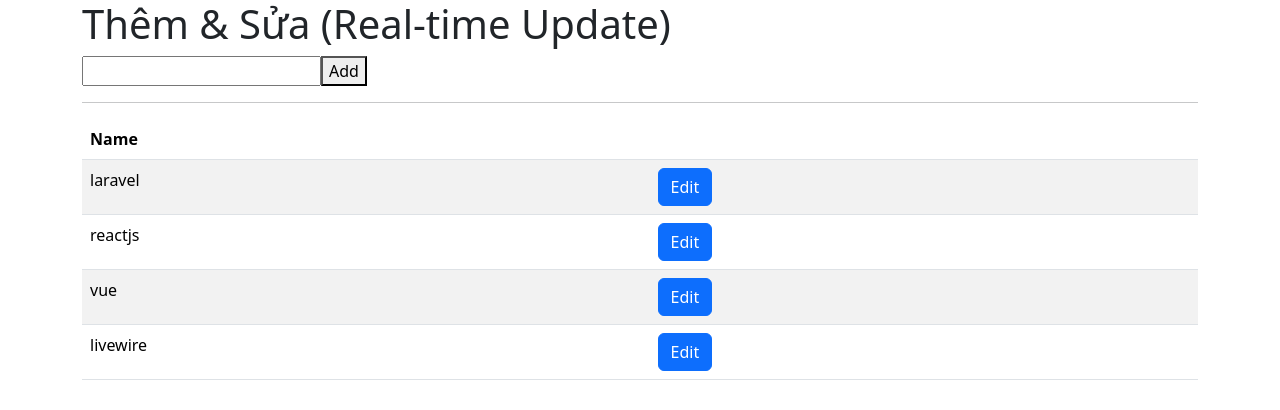
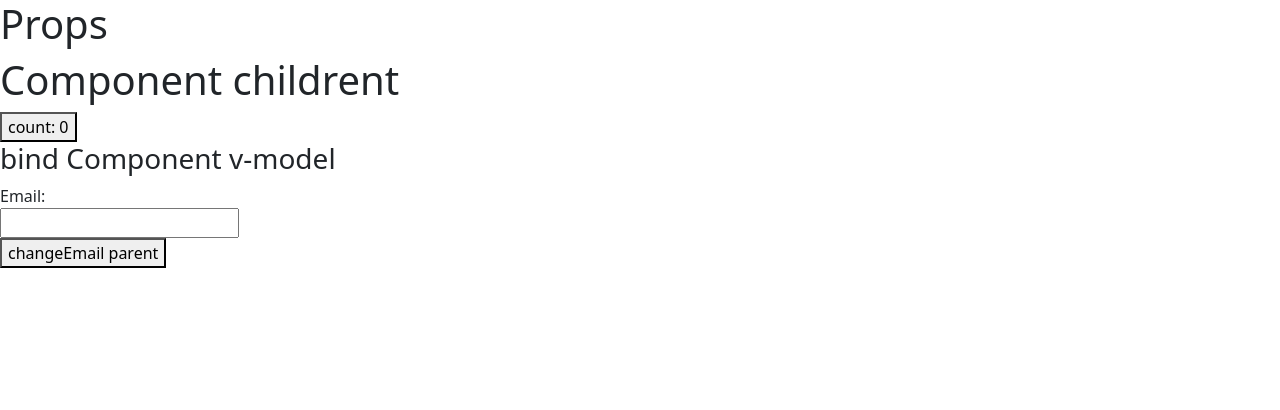
Before and after one commit to HoangAnhKy/Vue-Course, a Vue app in the folder Thực hành/course_vue/: page / in a window 1280 px wide. Shown: the top 410 px of the page. Built offline with nearby package versions, Linux system fonts and the light colour scheme.

Commit message:
component

```diff
--- /dev/null
+++ b/Thực hành/course_vue/src/Props.vue
@@ -0,0 +1,19 @@
+<script setup>
+import Childrent from "@/componenChildrent.vue"
+import {ref} from "vue";
+
+const count = ref(0)
+const handleBtn = () => {
+    count.value++;
+}
+
+const email = ref("");
+const change = () => email.value = "change"
+
+</script>
+
+<template>
+    <h1>Props</h1>
+    <Childrent @increase="handleBtn" :count="count" v-model:email="email"/>
+    <button @click="change">changeEmail parent</button>
+</template>
--- /dev/null
+++ b/Thực hành/course_vue/src/componenChildrent.vue
@@ -0,0 +1,28 @@
+<script setup>
+import {ref} from "vue";
+
+const { count } = defineProps({
+    count: {
+        type: Number,
+        default: -1
+    }
+});
+//
+const emit = defineEmits(["increase"])
+const callbackIncrease = () => emit("increase");
+
+const email = defineModel("email");
+</script>
+
+<template>
+    <h1>Component childrent</h1>
+    <button @click="callbackIncrease">count: {{ count }}</button>
+
+    <h3>bind Component v-model</h3>
+    <form>
+        <div>
+            <label>Email: {{email}} </label><br />
+            <input v-model="email">
+        </div>
+    </form>
+</template>
--- a/Thực hành/course_vue/src/main.js
+++ b/Thực hành/course_vue/src/main.js
@@ -4,8 +4,8 @@ import 'bootstrap/dist/css/bootstrap.min.css';
 import 'bootstrap/dist/js/bootstrap.bundle.min.js';
 
 import WatchDemo from "@/WatchDemo.vue";
-import Refs from "@/Refs.vue";
+// import Refs from "@/Refs.vue";
+import Props from "@/Props.vue";
 
-const app = createApp(Refs)
-
+const app = createApp(Props)
 app.mount('#app')
```
Also changed, not shown: 2 other files (tests, documents, lock files or other folders).
